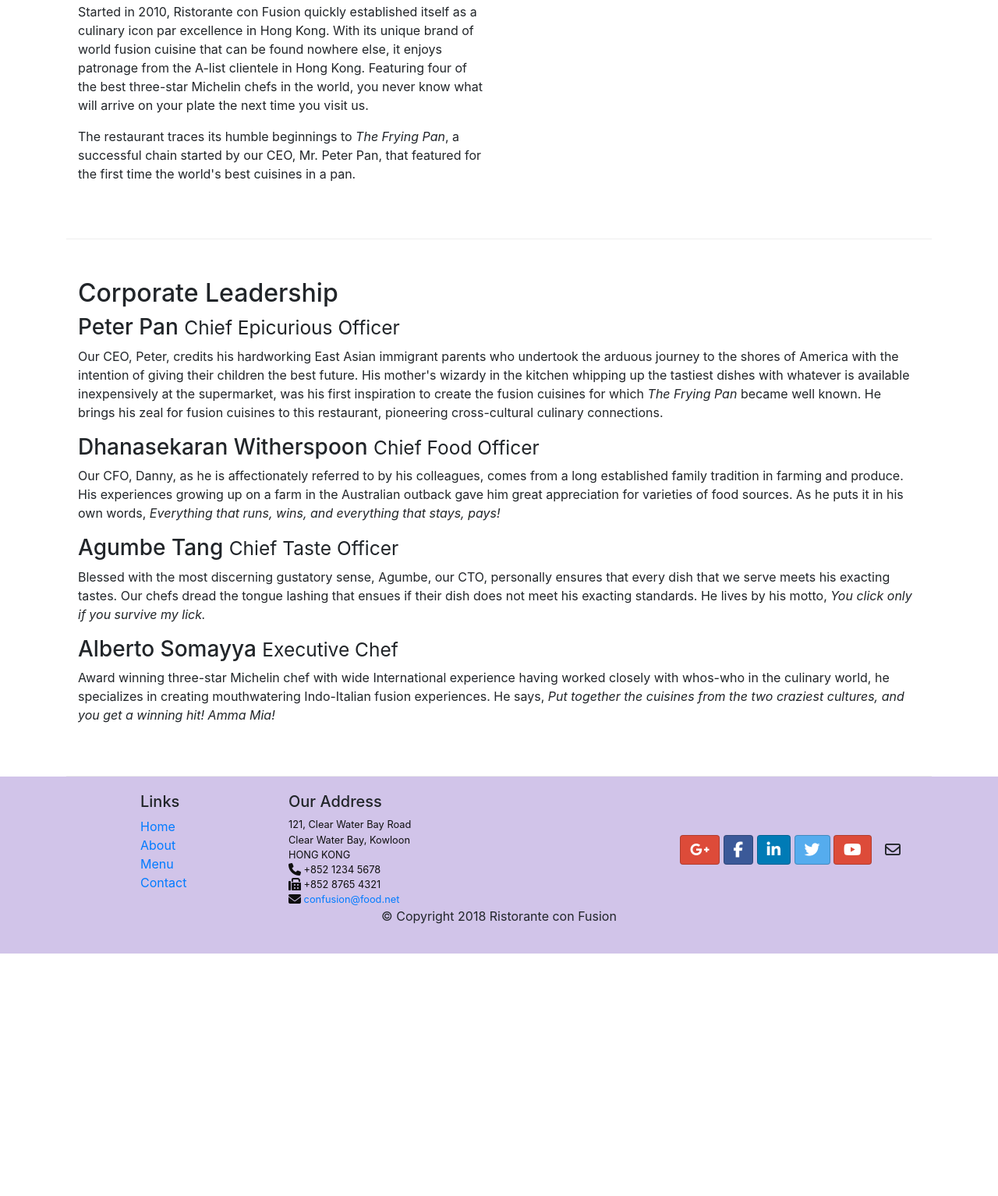
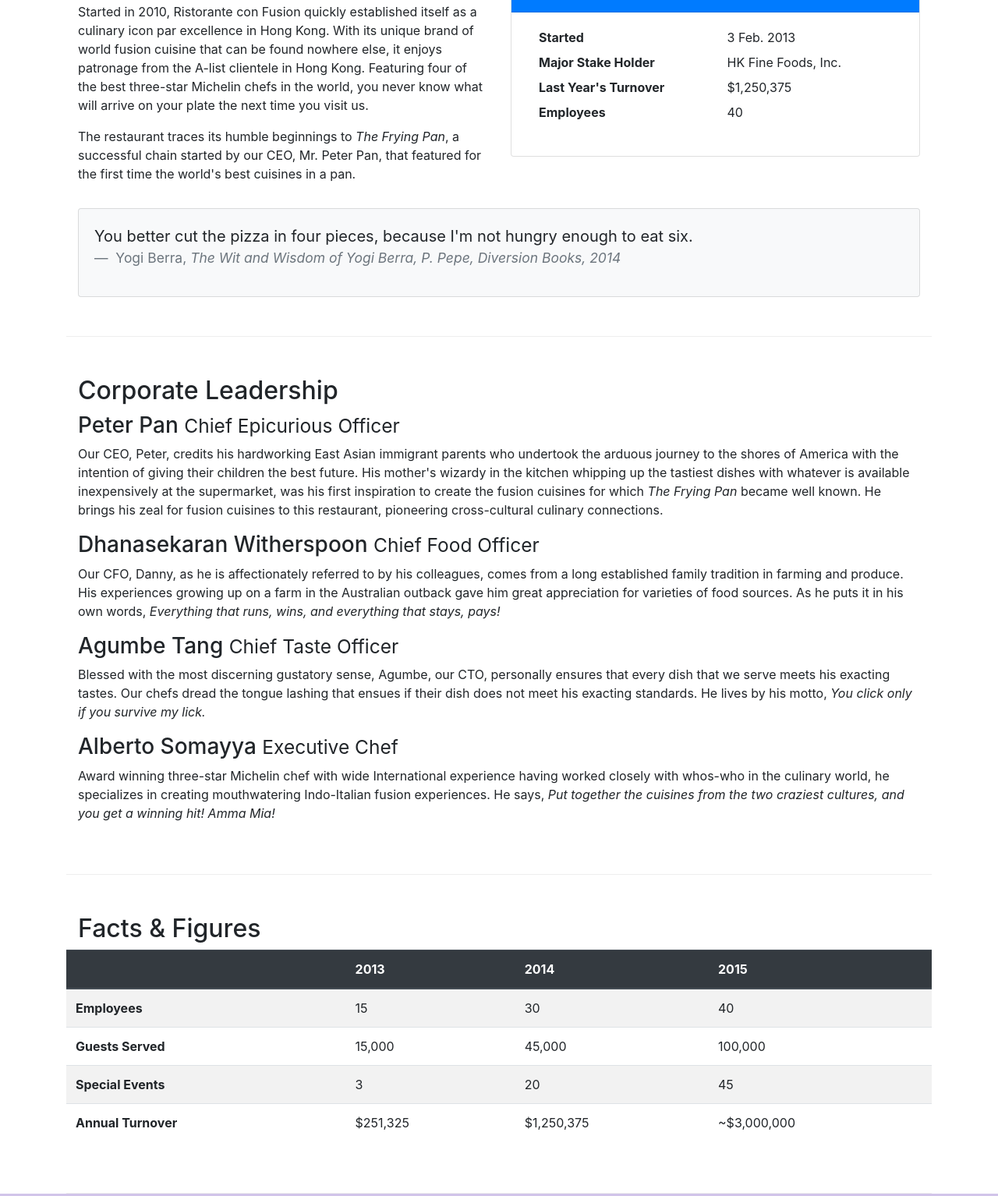
Before and after one commit to thinlines/bootstrap-course, a plain HTML site: page aboutus.html in a window 1280 px wide. Shown: the part 508-2042 px from the top of the page at 78% size. Before the commit the page ends 1731 px from the top, so only its background shows below. Drawn offline with nearby package versions, Linux system fonts and the light colour scheme.

Commit message:
add info cards and table to about page

```diff
--- a/aboutus.html
+++ b/aboutus.html
@@ -1,6 +1,5 @@
 <!DOCTYPE html>
 <html lang="en">
-
 <head>
     <meta charset="utf-8">
     <meta name="viewport" content="width=device-width, initial-scale=1, shrink-to-fit=no">
@@ -38,7 +37,9 @@
             <div class="row row-header">
                 <div class="col-12 col-sm-6">
                     <h1>Ristorante con Fusion</h1>
-                    <p>We take inspiration from the World's best cuisines, and create a unique fusion experience. Our lipsmacking creations will tickle your culinary senses!</p>
+                    <p>We take inspiration from the World's best cuisines,
+                    and create a unique fusion experience. Our lipsmacking
+                    creations will tickle your culinary senses!</p>
                 </div>
                 <div class="col-12 col-sm">
                 </div>
@@ -61,28 +62,139 @@
         <div class="row row-content">
             <div class="col-12 col-sm-6">
                 <h2>Our History</h2>
-                <p>Started in 2010, Ristorante con Fusion quickly established itself as a culinary icon par excellence in Hong Kong. With its unique brand of world fusion cuisine that can be found nowhere else, it enjoys patronage from the A-list clientele in Hong Kong.  Featuring four of the best three-star Michelin chefs in the world, you never know what will arrive on your plate the next time you visit us.</p>
-                <p>The restaurant traces its humble beginnings to <em>The Frying Pan</em>, a successful chain started by our CEO, Mr. Peter Pan, that featured for the first time the world's best cuisines in a pan.</p>
+                <p>Started in 2010, Ristorante con Fusion quickly
+                established itself as a culinary icon par excellence in
+                Hong Kong. With its unique brand of world fusion cuisine
+                that can be found nowhere else, it enjoys patronage from
+                the A-list clientele in Hong Kong.  Featuring four of
+                the best three-star Michelin chefs in the world, you
+                never know what will arrive on your plate the next time
+                you visit us.</p>
+                <p>The restaurant traces its humble beginnings to <em>The
+                Frying Pan</em>, a successful chain started by our CEO,
+                Mr. Peter Pan, that featured for the first time the
+                world's best cuisines in a pan.</p>
             </div>
-            <div>
+            <div class="col-sm">
+                <div class="card">
+                    <h3 class="card-header bg-primary text-white">Facts at a Glance</h3>
+                    <div class="card-body">
+                        <div class="container">
+                            <dl class="row">
+                                <dt class="col-6">Started</dt>
+                                <dd class="col-6">3 Feb. 2013</dd>
+                                <dt class="col-6">Major Stake Holder</dt>
+                                <dd class="col-6">HK Fine Foods, Inc.</dd>
+                                <dt class="col-6">Last Year's Turnover</dt>
+                                <dd class="col-6">$1,250,375</dd>
+                                <dt class="col-6">Employees</dt>
+                                <dd class="col-6">40</dd>
+                            </dl>
+                        </div>
+                    </div>
+                </div>
+            </div>
+            <div class="col-12 mt-3">
+                <div class="card card-body bg-light">
+                    <blockquote class="blockquote">
+                        <p class="mb-0">
+                            You better cut the pizza in four pieces,
+                            because I'm not hungry enough to eat six.
+                        </p>
+                        <footer class="blockquote-footer">
+                            Yogi Berra, <cite title="Source Title">
+                            The Wit and Wisdom of Yogi Berra, P. Pepe,
+                            Diversion Books, 2014</cite>
+                        </footer>
+                    </blockquote>
+                </div>
             </div>
         </div>
-
-
         <div class="row row-content">
             <div class="col-12">
                 <h2>Corporate Leadership</h2>
                 <h3>Peter Pan <small>Chief Epicurious Officer</small></h3>
-                <p class="d-none d-sm-block">Our CEO, Peter, credits his hardworking East Asian immigrant parents who undertook the arduous journey to the shores of America with the intention of giving their children the best future. His mother's wizardy in the kitchen whipping up the tastiest dishes with whatever is available inexpensively at the supermarket, was his first inspiration to create the fusion cuisines for which <em>The Frying Pan</em> became well known. He brings his zeal for fusion cuisines to this restaurant, pioneering cross-cultural culinary connections.</p>
+                <p class="d-none d-sm-block">Our CEO, Peter, credits his
+                hardworking East Asian immigrant parents who undertook
+                the arduous journey to the shores of America with the
+                intention of giving their children the best future. His
+                mother's wizardy in the kitchen whipping up the tastiest
+                dishes with whatever is available inexpensively at
+                the supermarket, was his first inspiration to create
+                the fusion cuisines for which <em>The Frying Pan</em>
+                became well known. He brings his zeal for fusion cuisines
+                to this restaurant, pioneering cross-cultural culinary
+                connections.</p>
                 <h3>Dhanasekaran Witherspoon <small>Chief Food Officer</small></h3>
-                <p class="d-none d-sm-block">Our CFO, Danny, as he is affectionately referred to by his colleagues, comes from a long established family tradition in farming and produce. His experiences growing up on a farm in the Australian outback gave him great appreciation for varieties of food sources. As he puts it in his own words, <em>Everything that runs, wins, and everything that stays, pays!</em></p>
+                <p class="d-none d-sm-block">Our CFO, Danny, as he is
+                affectionately referred to by his colleagues, comes
+                from a long established family tradition in farming
+                and produce. His experiences growing up on a farm in
+                the Australian outback gave him great appreciation for
+                varieties of food sources. As he puts it in his own
+                words, <em>Everything that runs, wins, and everything
+                that stays, pays!</em></p>
                 <h3>Agumbe Tang <small>Chief Taste Officer</small></h3>
-                <p class="d-none d-sm-block">Blessed with the most discerning gustatory sense, Agumbe, our CTO, personally ensures that every dish that we serve meets his exacting tastes. Our chefs dread the tongue lashing that ensues if their dish does not meet his exacting standards. He lives by his motto, <em>You click only if you survive my lick.</em></p>
+                <p class="d-none d-sm-block">Blessed with the most
+                discerning gustatory sense, Agumbe, our CTO, personally
+                ensures that every dish that we serve meets his exacting
+                tastes. Our chefs dread the tongue lashing that ensues
+                if their dish does not meet his exacting standards. He
+                lives by his motto, <em>You click only if you survive
+                my lick.</em></p>
                 <h3>Alberto Somayya <small>Executive Chef</small></h3>
-                <p class="d-none d-sm-block">Award winning three-star Michelin chef with wide International experience having worked closely with whos-who in the culinary world, he specializes in creating mouthwatering Indo-Italian fusion experiences. He says, <em>Put together the cuisines from the two craziest cultures, and you get a winning hit! Amma Mia!</em></p>
+                <p class="d-none d-sm-block">Award winning three-star
+                Michelin chef with wide International experience having
+                worked closely with whos-who in the culinary world,
+                he specializes in creating mouthwatering Indo-Italian
+                fusion experiences. He says, <em>Put together the cuisines
+                from the two craziest cultures, and you get a winning
+                hit! Amma Mia!</em></p>
             </div>
        </div>
-
+       <div class="row row-content">
+           <div class="col-12 col-sm-9">
+               <h2>Facts &amp; Figures</h2>
+           </div>
+           <div class="table-responsive">
+               <table class="table table-striped">
+                   <thead class="thead-dark">
+                       <tr>
+                           <th>&nbsp;</th>
+                           <th>2013</th>
+                           <th>2014</th>
+                           <th>2015</th>
+                       </tr>
+                   </thead>
+                   <tbody>
+                       <tr>
+                           <th>Employees</th>
+                           <td>15</td>
+                           <td>30</td>
+                           <td>40</td>
+                       </tr>
+                       <tr>
+                           <th>Guests Served</th>
+                           <td>15,000</td>
+                           <td>45,000</td>
+                           <td>100,000</td>
+                       </tr>
+                       <tr>
+                           <th>Special Events</th>
+                           <td>3</td>
+                           <td>20</td>
+                           <td>45</td>
+                       </tr>
+                       <tr>
+                           <th>Annual Turnover</th>
+                           <td>$251,325</td>
+                           <td>$1,250,375</td>
+                           <td>~$3,000,000</td>
+                       </tr>
+                   </tbody>
+               </table>
+           </div>
+       </div>
     </div>
 
     <footer class="footer">
```
